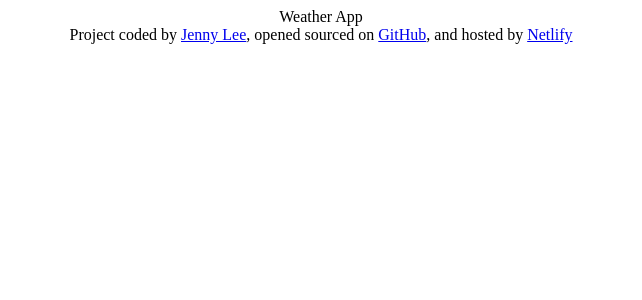
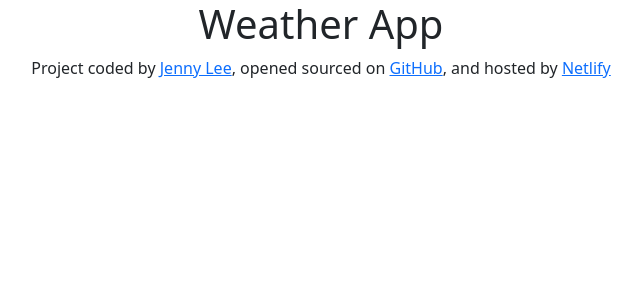
Before and after one commit to whaleism/react-weather-app-scw5, a React (Create React App) app: page / in a window 1280 px wide. Shown: the top 300 px of the page, without its empty margins (319-961 px from the left). Built offline with nearby package versions, Linux system fonts and the light colour scheme.

Commit message:
Added bootstrap

```diff
--- a/package.json
+++ b/package.json
@@ -7,6 +7,7 @@
     "@testing-library/jest-dom": "^6.9.1",
     "@testing-library/react": "^16.3.1",
     "@testing-library/user-event": "^13.5.0",
+    "bootstrap": "^5.3.8",
     "react": "^19.2.3",
     "react-dom": "^19.2.3",
     "react-scripts": "5.0.1",
--- a/public/index.html
+++ b/public/index.html
@@ -9,9 +9,18 @@
       name="description"
       content="Jenny's react weather application for SheCodes React Week 5"
     />
+
+    <!-- Bootstrap -->
+    <link
+      href="https://cdn.jsdelivr.net/npm/bootstrap@5.3.8/dist/css/bootstrap.min.css"
+      rel="stylesheet"
+      integrity="sha384-sRIl4kxILFvY47J16cr9ZwB07vP4J8+LH7qKQnuqkuIAvNWLzeN8tE5YBujZqJLB"
+      crossorigin="anonymous"
+    />
+
     <title>Jenny's React Weather App</title>
   </head>
   <body>
-    <div id="root"></div>
+    <div class="container"><div id="root"></div></div>
   </body>
 </html>
--- a/src/App.js
+++ b/src/App.js
@@ -3,10 +3,15 @@
 export default function App() {
   return (
     <div className="App">
-      Weather App
+      <div className="container">
+        <h1>Weather App</h1>
         <footer>
           Project coded by{" "}
-        <a href="https://github.com/whaleism" target="_blank" rel="noreferrer">
+          <a
+            href="https://github.com/whaleism"
+            target="_blank"
+            rel="noreferrer"
+          >
             Jenny Lee
           </a>
           , opened sourced on{" "}
@@ -27,5 +32,6 @@
           </a>
         </footer>
       </div>
+    </div>
   );
 }
--- a/src/index.js
+++ b/src/index.js
@@ -1,6 +1,7 @@
 import React from "react";
 import ReactDOM from "react-dom/client";
 import App from "./App";
+import "bootstrap/dist/css/bootstrap.css";
 import reportWebVitals from "./reportWebVitals";
 
 const root = ReactDOM.createRoot(document.getElementById("root"));
```
Also changed, not shown: 1 other file (tests, documents, lock files or other folders). Lines whose indentation alone changed are shown as unchanged.
